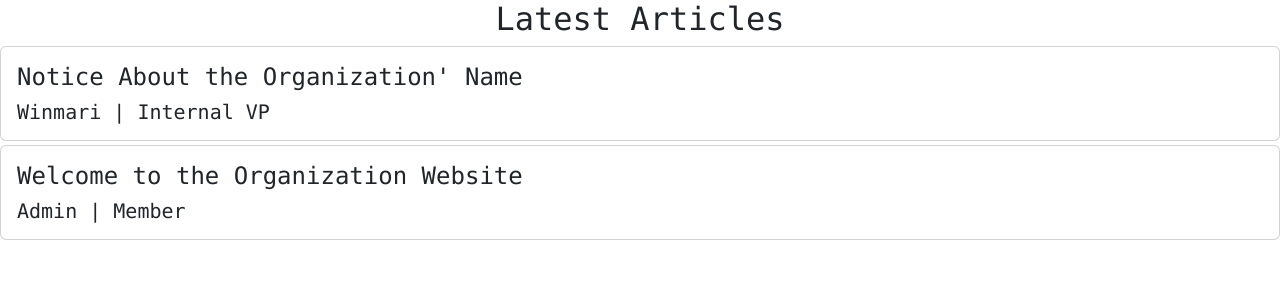
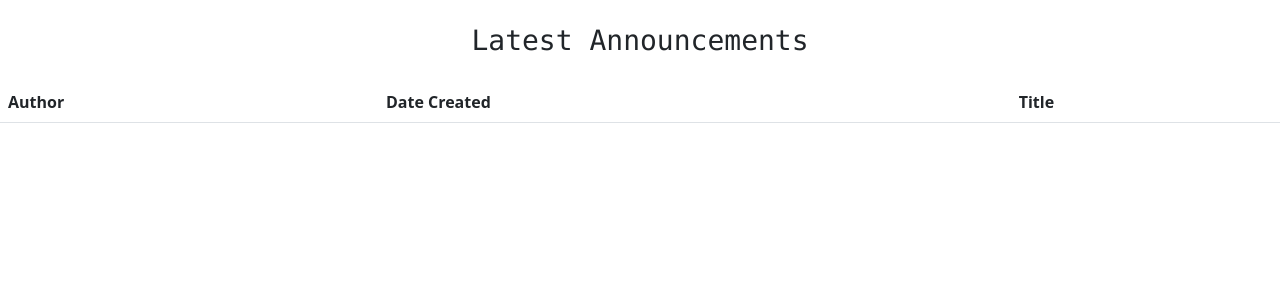
Before and after one commit to DefinitelyNotAnAssassin/TheDominicanCode, a Django app: page /articles in a window 1280 px wide. Shown: the part 56-356 px from the top of the page. Run offline with Django 4.2, Linux system fonts and the light colour scheme; data comes from the database, SQL or seed files in the repository; lists and menus that the app fills with data are empty.

Commit message:
Quality of life improvement

```diff
--- a/UserInterface/templates/UserInterface/articles.html
+++ b/UserInterface/templates/UserInterface/articles.html
@@ -5,17 +5,51 @@
 {% block content %}
 
 
-<center><h2 class="font-monospace">Latest Articles</h2></center>
-{% for article in articles %}
 
-<div class="card mt-1">
-    <div class="card-body">
-        <h4 class="font-monospace card-title">{{article.title}}</h4>
-        <h5 class="font-monospace card-text">{{article.author}}</h5>
-    </div>
-</div>
+<center><h3 class="font-monospace mt-4 mb-4">Latest Announcements</h3></center>
+<table class="table">
+  <thead>
+    <tr>
+    <th>Author</th>
+    <th>Date Created</th>
+    <th>Title</th>
+  </tr>
+  </thead>
+
+
+{% for row in table.rows %}
+  <tr onclick="gen(this)">
+    {% for column, cell in row.items %}
+    <td>{{cell}}</td>
+
+    {% endfor %}
+
+  </tr>
 
 {% endfor %}
 
 
+
+</table>
+
 {% endblock content %}
+
+{% block script %}
+
+
+<script type="text/javascript" charset="utf-8">
+  function gen(e){
+var Author = e.getElementsByTagName("td")["0"].innerText
+var date =  e.getElementsByTagName("td")["1"].innerText
+var title = e.getElementsByTagName("td")["2"].innerText
+
+
+window.location.href = `/articles/${title}`
+
+
+
+
+}
+</script>
+
+{% endblock script %}
--- a/UserInterface/views.py
+++ b/UserInterface/views.py
@@ -9,7 +9,7 @@
     list_articles = Articles.objects.all()
     items = {
         'articles': list_articles,
-        'table': ArticlesTable(Articles.objects.all())
+        'table': ArticlesTable(Articles.objects.all().order_by('-date_created'))
     }
     return render(request, "UserInterface/index.html", context =items )
 
@@ -27,9 +27,9 @@
 
 def articles_page(request):
     article = Articles.objects.all().order_by('-date_created')
-    print(article)
+
     items = {
-        'articles': article
+        'table' : ArticlesTable(data = article)
 
     }
     return render(request, 'UserInterface/articles.html', context = items)
```
